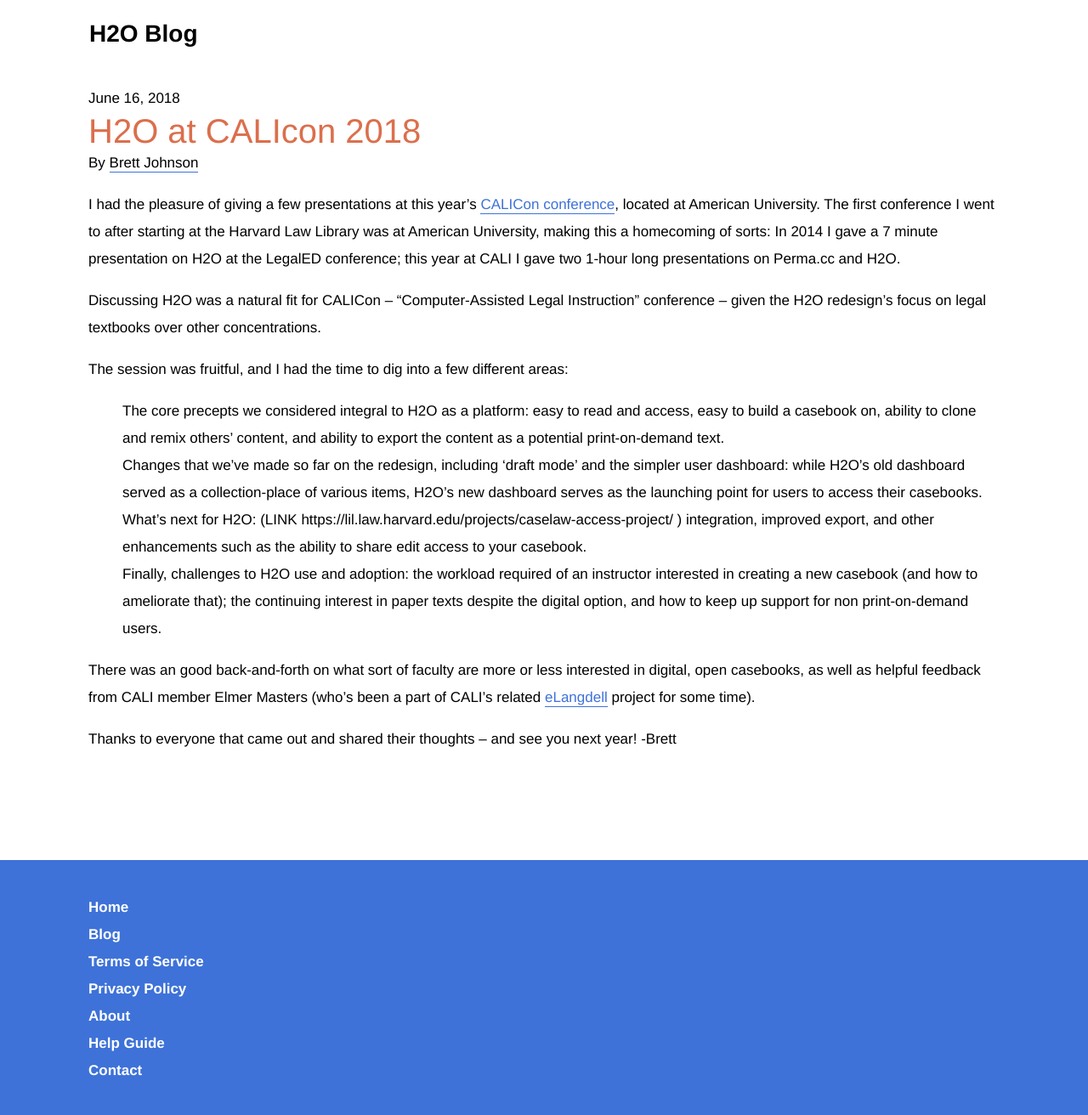
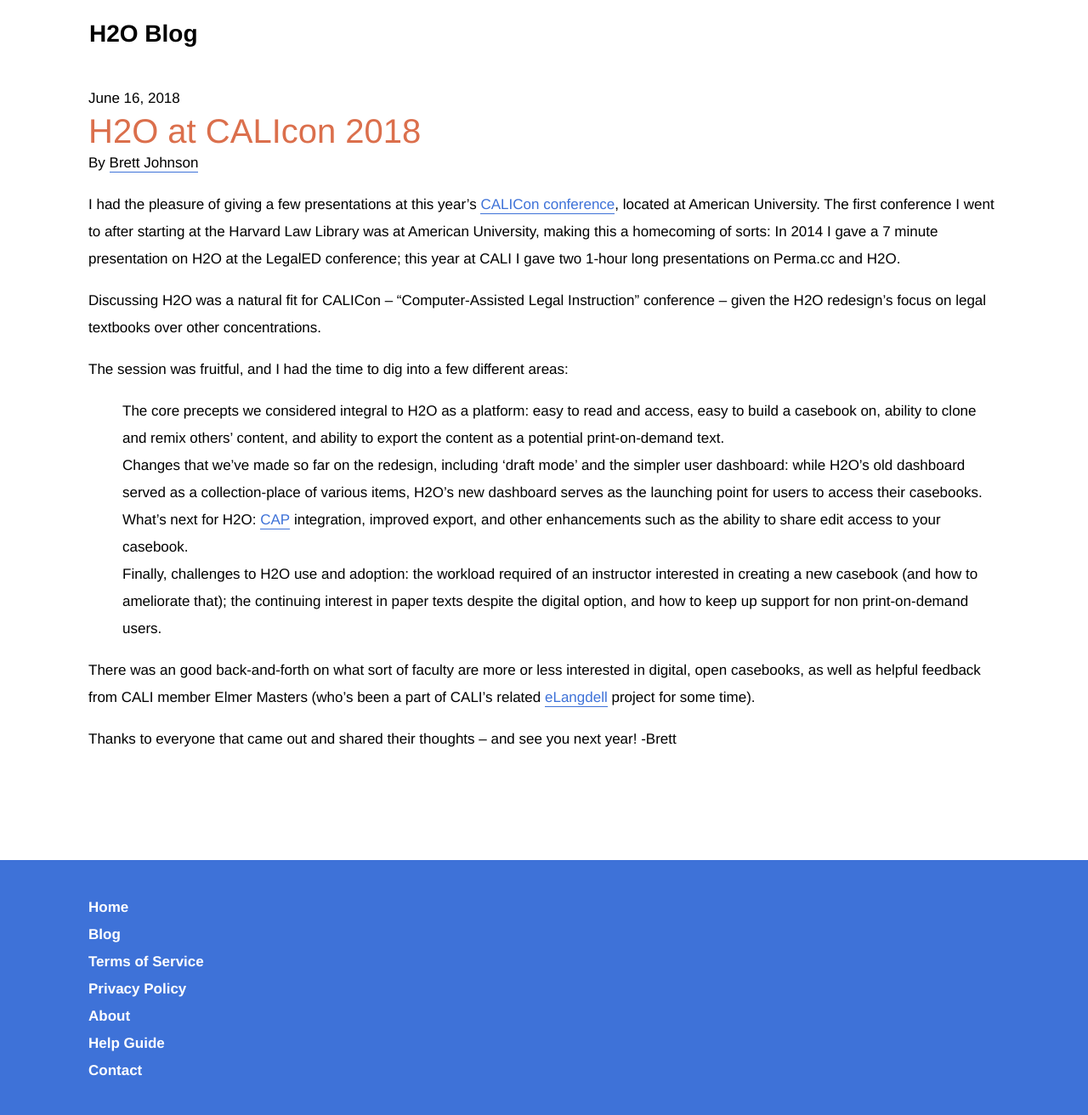
Before and after one commit to harvard-lil/h2o-static, a Jekyll site: the page built from app/_posts/2018-06-16-h2o-at-calicon2018.md, in a window 1280 px wide. Shown: the whole page at 85% size. Built offline with Jekyll 4.4.1, drawn with Linux system fonts in a browser that asks for light colours.

Commit message:
fix bad link in blogpost

```diff
--- a/app/_posts/2018-06-16-h2o-at-calicon2018.md
+++ b/app/_posts/2018-06-16-h2o-at-calicon2018.md
@@ -13,7 +13,7 @@ The session was fruitful, and I had the time to dig into a few different areas:
 
 * The core precepts we considered integral to H2O as a platform: easy to read and access, easy to build a casebook on, ability to clone and remix others’ content, and ability to export the content as a potential print-on-demand text.
 * Changes that we’ve made so far on the redesign, including ‘draft mode’ and the simpler user dashboard: while H2O’s old dashboard served as a collection-place of various items, H2O’s new dashboard serves as the launching point for users to access their casebooks.
-* What’s next for H2O: <CAP> (LINK https://lil.law.harvard.edu/projects/caselaw-access-project/ ) integration, improved export, and other enhancements such as the ability to share edit access to your casebook.
+* What’s next for H2O: [CAP](https://lil.law.harvard.edu/projects/caselaw-access-project/ ) integration, improved export, and other enhancements such as the ability to share edit access to your casebook.
 * Finally, challenges to H2O use and adoption: the workload required of an instructor interested in creating a new casebook (and how to ameliorate that); the continuing interest in paper texts despite the digital option, and how to keep up support for non print-on-demand users.
 
 There was an good back-and-forth on what sort of faculty are more or less interested in digital, open casebooks, as well as helpful feedback from CALI member Elmer Masters (who’s been a part of CALI’s related [eLangdell](https://www.cali.org/elangdell/about) project for some time).
```
